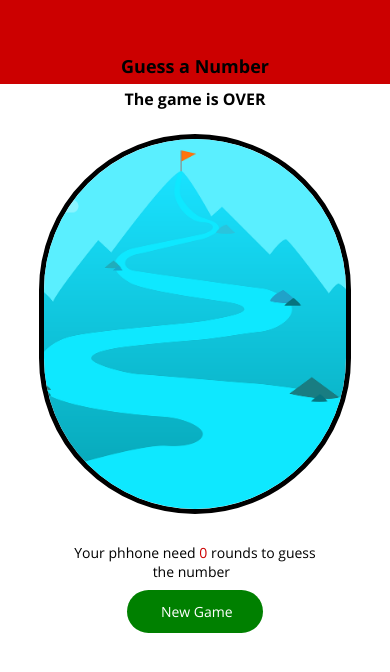
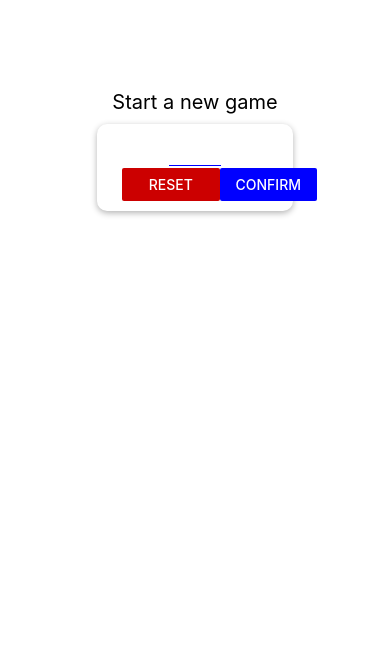
Before and after one commit to AdilsonS/Componentes-Estilos-e-Layouts, a React Native app: screen / in a window 390 px wide. Shown: the top 672 px of the page. Built offline with nearby package versions, Linux system fonts and the light colour scheme.

Commit message:
Aplicando verificação de plataformas IOS/Android

```diff
--- a/App.js
+++ b/App.js
@@ -53,8 +53,7 @@ export default function App() {
   return (
     <View style={DefaltStyle.screen}>
       <Header title="Guess a Number" />
-      <GameOverScreen onRestartGame={RestartGameHandler} guessRounds={guessRounds} userNumber={userNumber} />
-      {/* {content} */}
+      {content}
     </View>
   );
 }
--- a/components/ButtonMain.js
+++ b/components/ButtonMain.js
@@ -1,15 +1,19 @@
 import React, { useState } from 'react';
-import { View, Text, StyleSheet, TouchableOpacity } from 'react-native';
+import { View, Text, StyleSheet, TouchableOpacity, TouchableNativeFeedback, Platform } from 'react-native';
 
 import Colors from '../constants/colors';
 
 const ButtonMain = props => {
+  let ButtonComponent = TouchableOpacity;
+  if (Platform === 'andoird' && Platform.Version >= 21)
+    ButtonComponent = TouchableNativeFeedback;
+
   return (
-    <TouchableOpacity activeOpacity={0.5} onPress={props.onPress}>
+    <ButtonComponent activeOpacity={0.5} onPress={props.onPress}>
       <View style={styles.button}>
         <Text style={styles.buttonText}>{props.children}</Text>
       </View>
-    </TouchableOpacity>
+    </ButtonComponent>
   )
 };
 
--- a/components/Header.js
+++ b/components/Header.js
@@ -1,29 +1,57 @@
 import React from 'react';
-import { View, Text, StyleSheet } from 'react-native';
+import { View, Text, StyleSheet, Platform } from 'react-native';
 
 import Colors from '../constants/colors';
+import colors from '../constants/colors';
 
 const Header = props => {
+  // let headerAux = styles.headerAndroid
+  // if (Platform.OS === 'ios')
+  //   headerAux = styles.headerIOS
+
   return (
-    <View style={styles.header}>
+    // <View style={[styles.headerBase, headerAux]}>
+    <View style={{
+      ...styles.headerBase,
+      ...Platform.select({
+        ios: styles.headerIOS,
+        android: styles.headerAndroid
+      })
+    }}>
       <Text style={styles.headerTitle}>{props.title}</Text>
     </View>
   )
 };
 
 const styles = StyleSheet.create({
-  header: {
+  headerBase: {
     width: '100%',
-    height: '10%',
-    paddingTop: '12%',
+    height: 70,
+    paddingTop: 36,
+    alignItems: 'center',
+    justifyContent: 'center',
+    // backgroundColor: Platform.OS === 'android' ? Colors.primary : Colors.width,
+    // borderBottomColor: Platform.OS === 'android' ? 'transparent' : Colors.blue,
+    // borderBottomWidth: Platform.OS === 'android' ? 0 : 1
+  },
+
+  headerAndroid: {
     backgroundColor: Colors.primary,
-    alignItems: 'center',
-    justifyContent: 'center'
+    borderBottomColor: 'transparent',
+    borderBottomWidth: 0
   },
+
+  headerIOS: {
+    backgroundColor: Colors.black,
+    borderBottomColor: Colors.blue,
+    borderBottomWidth: 1
+
+  },
+
   headerTitle: {
-    color: Colors.black,
+    color: Colors.white,
     fontSize: 18,
-    fontFamily:'open-sans-bold'
+    fontFamily: 'open-sans-bold'
   },
 });
 
--- a/sreens/GameSreen.js
+++ b/sreens/GameSreen.js
@@ -101,7 +101,7 @@ const GameScreen = props => {
       <ScrollView>
         <View style={DefaultStyle.screen}>
           <Card style={styles.card}>
-            <Text>Oponent's Guesssssssssssssssssssss</Text>
+            <Text>Oponent's Gues</Text>
             <View style={[styles.butonContainer, { marginTop: avaliableDeviceHeight > 600 ? 10 : 3, }]}>
 
               <TouchableOpacity activeOpacity={0.5} onPress={nextGuessHandler.bind(this, 'lower')}>
```
